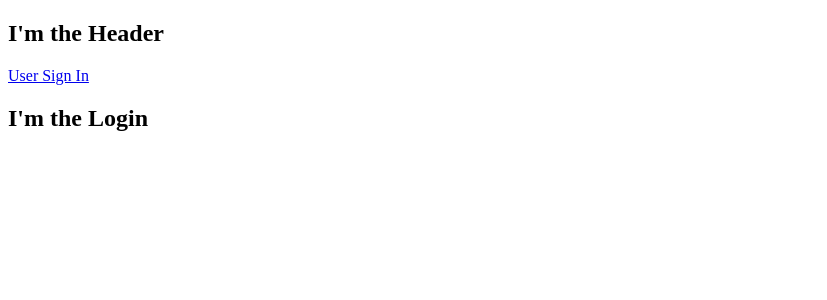
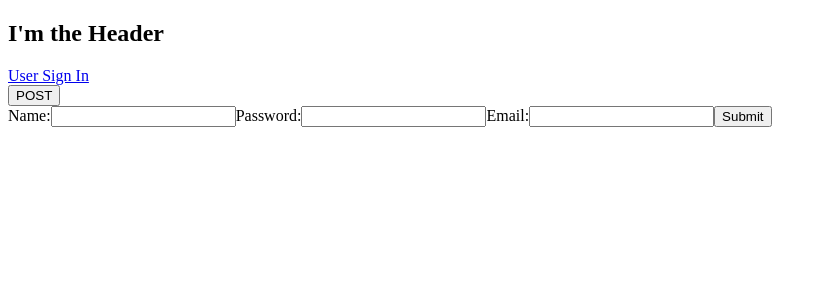
Before and after one commit to DekayHaHa/Top-20, a React (Create React App) app in the folder reactive-movie-tracker/: page /login in a window 1280 px wide. Shown: the top 300 px of the page, without its empty margins (0-827 px from the left). Built offline with nearby package versions, Linux system fonts and the light colour scheme; no server answers.

Commit message:
Creates a new user and saves it to the local API

```diff
--- a/reactive-movie-tracker/src/containers/Login.js
+++ b/reactive-movie-tracker/src/containers/Login.js
@@ -1,14 +1,98 @@
-import React, { Component } from 'react';
+import React, { Component } from "react";
+import { fetchData } from "../utilities/api";
 
+class Login extends Component {
+  constructor(props) {
+    super(props);
+    this.state = {
+      name: "",
+      password: "",
+      email: ""
+    };
+  }
 
-const Login = class extends Component {
-	render() {
-		return (
-			<div>
-				<h2>I'm the Login</h2>
-			</div>
-		)
-	}
+  loginFetch = () => {};
+
+  handleSubmit = event => {
+    event.preventDefault();
+    const url = "http://localhost:3000/api/users";
+    fetchData(url).then(result => console.log(result.data[0].name));
+  };
+
+  handlePost = () => {
+    const url = "http://localhost:3000/api/users/new";
+    const data = {
+      id: 1,
+      name: this.state.name,
+      password: this.state.password,
+      email: this.state.email
+    };
+    console.log("fired");
+
+    fetch(url, {
+      method: "POST",
+      body: JSON.stringify(data),
+      headers: {
+        "Content-Type": "application/json"
+      }
+    })
+      // .then(res => res.json())
+      // .then(response => console.log("Success:", JSON.stringify(response)))
+      // .catch(error => console.error("Error:", error));
+  };
+
+  handleNameInput = event => {
+    this.setState({
+      name: event.target.value
+    });
+  };
+
+  handlePasswordInput = event => {
+    this.setState({
+      password: event.target.value
+    });
+  };
+
+  handleEmailInput = event => {
+    this.setState({
+      email: event.target.value
+    });
+  };
+
+  render() {
+    return (
+      <div>
+        <button onClick={this.handlePost}>POST</button>
+        <form onSubmit={this.handleSubmit}>
+          <label>
+            Name:
+            <input
+              type="text"
+              value={this.state.name}
+              onChange={this.handleNameInput}
+            />
+          </label>
+          <label>
+            Password:
+            <input
+              type="text"
+              value={this.state.password}
+              onChange={this.handlePasswordInput}
+            />
+          </label>
+          <label>
+            Email:
+            <input
+              type="text"
+              value={this.state.email}
+              onChange={this.handleEmailInput}
+            />
+          </label>
+          <input type="submit" value="Submit" />
+        </form>
+      </div>
+    );
+  }
 }
 
-export { Login }
+export { Login };
```
